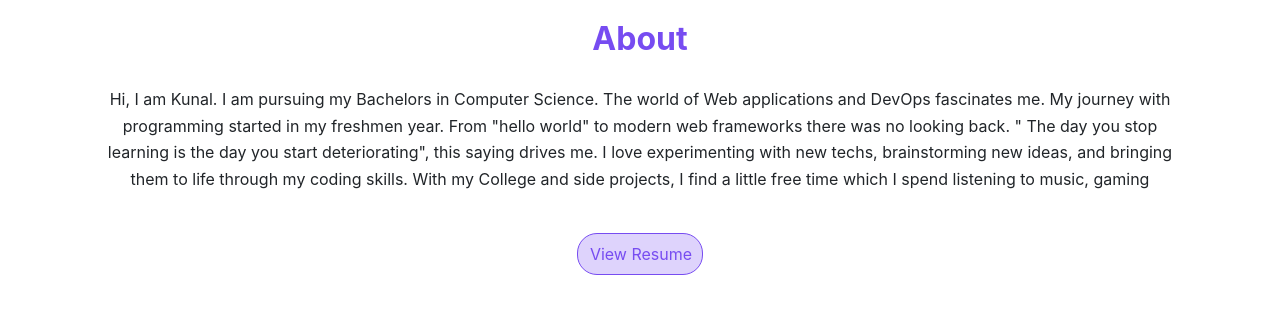
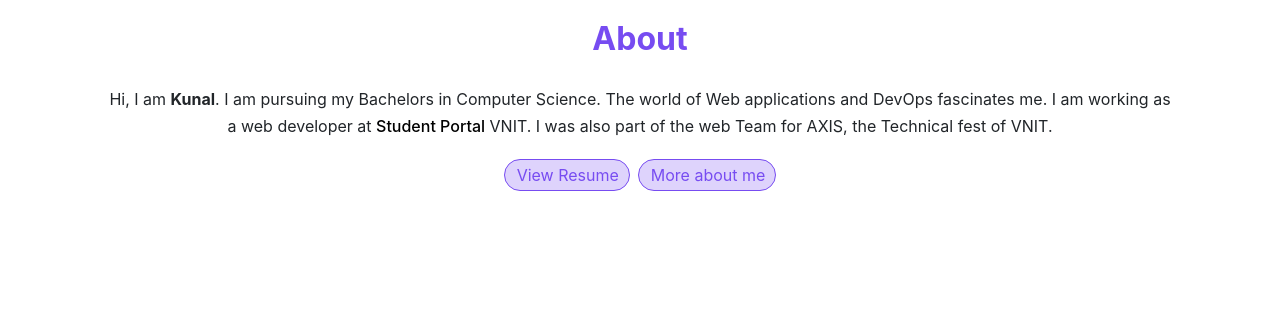
Before and after one commit to KunalMoharkar/portfolio, a React (Create React App) app: page /About in a window 1280 px wide. Shown: the top 314 px of the page. Built offline with nearby package versions, Linux system fonts and the light colour scheme.

Commit message:
about setion

```diff
--- a/src/components/about.js
+++ b/src/components/about.js
@@ -1,9 +1,44 @@
-import React from 'react';
+import React, {useState} from 'react';
 import {Footer} from './footer';
 import {Header} from './header';
 import '../css/about.css'
 
 export const About=()=>{
+
+    const [moreAbout, setmoreAbout] = useState(false)
+    const [connect, setConnect] = useState(false)
+
+    const moreAboutcontent =
+                <div>
+                <p className="aboutText">
+                    My journey with programming started in my freshmen year and from <i>"hello world" </i>
+                    to modern web frameworks there was no looking back.
+                    <i> "The day you stop learning is the day you start deteriorating"</i>, this saying drives me.
+                    I love experimenting with new techs, brainstorming new ideas, and bringing them to life through my coding skills.
+                    I have been fond of sports since middle school and enjoy playing badminton.
+                    With my College and side projects,
+                    I find a little free time which I spend listening to music or gaming.
+                  </p>
+                  {!connect?
+                       <div className="buttonContainer">
+                       <button className="btn btn-primary resumeButton">View Resume</button>
+                       <button className="btn btn-primary resumeButton" onClick={() => setConnect(true)}>Connect with me</button>
+                    </div>
+                        :null
+                    }
+
+                </div>
+
+    const connectContent =
+                    <div>
+                    <p className="aboutText">
+                        you can contact me on <a href="linkedin.com/in/kunal-moharkar-31ba49168">linkedin</a> or simply drop a mail at
+                        <a href="mailto:kunalmoharkar1700@gmail.com"> kunalmoharkar1700@gmail.com</a>
+                    </p>
+                    <div className="buttonContainer">
+                       <button className="btn btn-primary resumeButton">View Resume</button>
+                    </div>
+                    </div>
 
     return(
         <div>
@@ -12,15 +47,28 @@ export const About=()=>{
                 <h2 className="headlinks">About</h2>
                  <div className="aboutTextContainer" >
                     <p className="aboutText">
-                    Hi, I am Kunal. I am pursuing my Bachelors in Computer Science.
-                    The world of Web applications and DevOps fascinates me. My journey with programming started in my freshmen year. From "hello world" to modern web frameworks there was no looking back. " The day you stop learning is the day you start deteriorating", this saying drives me.
-                    I love experimenting with new techs, brainstorming new ideas, and bringing them to life through my coding skills. With my College and side projects, I find a little free time which I spend listening to music, gaming
+                    Hi, I am <b>Kunal</b>. I am pursuing my Bachelors in Computer Science.
+                    The world of Web applications and DevOps fascinates me.
+                    I am working as a web developer at <a href="https://studentportal.vnit.ac.in">Student Portal</a> VNIT.
+                    I was also part of the web Team for AXIS, the Technical fest of VNIT.
+                    </p>
+                    {!moreAbout?
+                        <div className="buttonContainer">
+                            <button className="btn btn-primary resumeButton">View Resume</button>
+                            <button className="btn btn-primary resumeButton" onClick={() => setmoreAbout(true)}>More about me</button>
+                        </div>
+                        :null
+                    }
 
-                  </p>
+                    {moreAbout?moreAboutcontent:null}
+
+                    {connect?connectContent:null}
+
+
+
+
                     </div>
-                    <div className="buttonContainer">
-                        <button className="btn btn-primary resumeButton">View Resume</button>
-                    </div>
+
                 </div>
         </div>
     )
--- a/src/components/home.js
+++ b/src/components/home.js
@@ -22,10 +22,10 @@ export const Home=()=>{
                 <a className="iconLink" href='https://github.com/KunalMoharkar'>
                     <FontAwesomeIcon  className="icons" icon={['fab', 'github']} style={{'font-size':'30px'}} />
                 </a>
-                <a className="iconLink" href='https://github.com/KunalMoharkar'>
+                <a className="iconLink" href='linkedin.com/in/kunal-moharkar-31ba49168'>
                     <FontAwesomeIcon  className="icons" icon={['fab', 'linkedin']} style={{'font-size':'30px'}} />
                 </a>
-                <a className="iconLink" href='https://github.com/KunalMoharkar'>
+                <a className="iconLink" href='href="mailto:kunalmoharkar1700@gmail.com"'>
                     <FontAwesomeIcon  className="icons" icon={['fab', 'google']} style={{'font-size':'28px'}} />
                 </a>
 
--- a/src/css/about.css
+++ b/src/css/about.css
@@ -31,8 +31,6 @@
     }
 }
 
-
-
 .buttonContainer{
     display: flex;
     justify-content: center;
@@ -44,8 +42,8 @@
     border-radius: 20px;
     padding-left: 12px;
     padding-right: 10px;
-    padding-top:8px;
-    padding-bottom: 8px;
+    padding-top:3px;
+    padding-bottom: 3px;
     border: 1px solid #774CF1;
     margin:4px;
     background-color:  #784cf13f;
@@ -65,3 +63,9 @@
     font-size: 16px;
     line-height: 1.66;
 }
+
+.aboutText a{
+    color: black;
+    font-weight: 500;
+
+}
```
